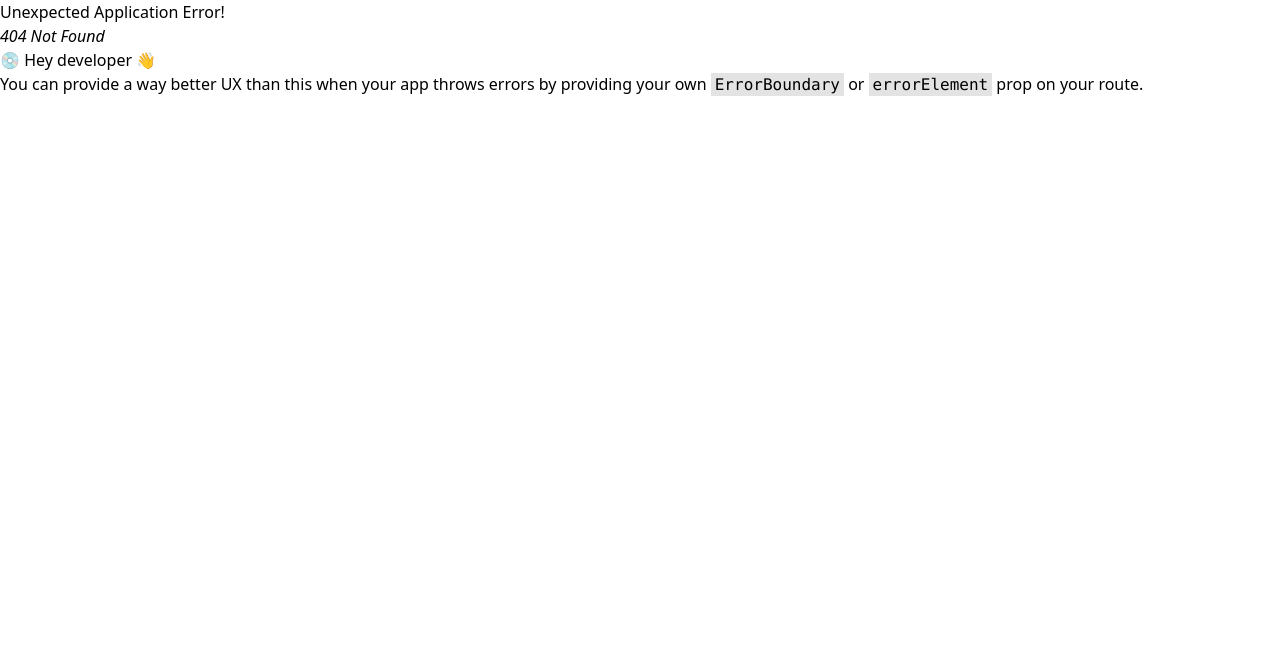
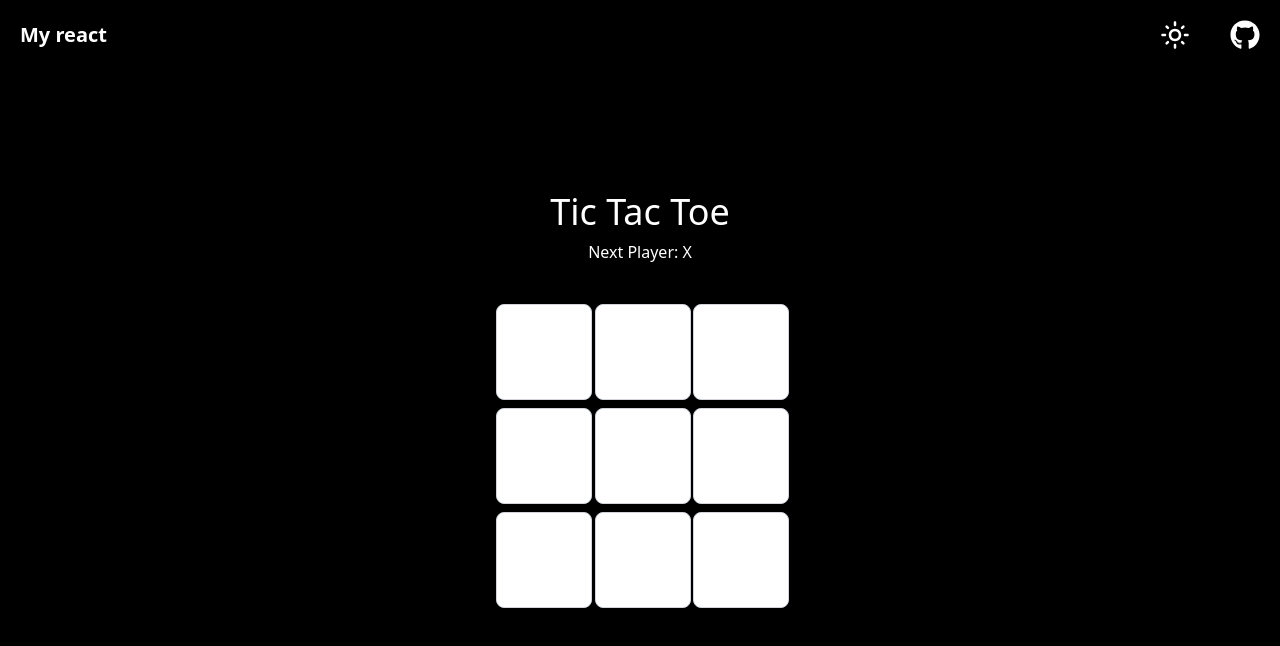
Before and after one commit to AriaPramesta/myReact, a React (Vite) app: page /tic-tac-toe in a window 1280 px wide. Before the commit this address had no page. Shown: the top 646 px of the page. Built offline with nearby package versions, Linux system fonts and the light colour scheme.

Commit message:
feat: create a Tic Tac Toe game

```diff
--- a/src/main.jsx
+++ b/src/main.jsx
@@ -6,6 +6,7 @@ import "./index.css";
 import App from "./App";
 import { Calculator } from "./pages/calculator/calculator.jsx";
 import { Counter } from "./pages/counter/counter.jsx";
+import { TicTacToe } from "./pages/tic-tac-toe/tic-tac-toe.jsx";
 
 const router = createBrowserRouter([
   {
@@ -20,6 +21,10 @@ const router = createBrowserRouter([
     path: "/counter",
     element: <Counter />,
   },
+  {
+    path: "/tic-tac-toe",
+    element: <TicTacToe />,
+  },
 ]);
 
 ReactDOM.createRoot(document.getElementById("root")).render(
--- /dev/null
+++ b/src/pages/tic-tac-toe/tic-tac-toe.jsx
@@ -0,0 +1,92 @@
+import { useState } from "react";
+import { Navbar } from "../../components/navbar";
+
+export function TicTacToe() {
+  const [board, setBoard] = useState(Array(9).fill(null));
+  const [isXNext, setisXNext] = useState(true);
+  const [winner, setWinner] = useState(null);
+
+  const winningCombinations = [
+    [0, 1, 2],
+    [3, 4, 5],
+    [6, 7, 8], //rows
+    [0, 3, 6],
+    [1, 4, 7],
+    [2, 5, 8], //colums
+    [0, 4, 8],
+    [2, 4, 6], //diagonal
+  ];
+
+  const checkWinner = (newBoard) => {
+    for (const combination of winningCombinations) {
+      const [a, b, c] = combination;
+      if (
+        newBoard[a] &&
+        newBoard[a] === newBoard[b] &&
+        newBoard[a] === newBoard[c]
+      ) {
+        setWinner(newBoard[a]);
+        return;
+      }
+
+      if (!newBoard.includes(null)) {
+        setWinner("Tie");
+      }
+    }
+  };
+
+  const handleClick = (index) => {
+    if (board[index] || winner) return;
+
+    const newBoard = board.slice();
+    newBoard[index] = isXNext ? "X" : "O";
+    setBoard(newBoard);
+    setisXNext(!isXNext);
+    checkWinner(newBoard);
+  };
+
+  const reset = () => {
+    setBoard(Array(9).fill(null));
+    setisXNext(true);
+    setWinner(null);
+  };
+
+  return (
+    <div className="text-white">
+      <Navbar />
+      <div className="bg-black h-screen flex justify-center items-center flex-col gap-10">
+        <div>
+          <h1 className=" text-4xl mb-2">Tic Tac Toe</h1>
+          <h2 className="text-center">
+            {winner
+              ? winner == "Tie"
+                ? "Its a Tie!"
+                : `Winner: ${winner}`
+              : `Next Player: ${isXNext ? "X" : "O"}`}
+          </h2>
+        </div>
+
+        <div className="grid grid-cols-3 gap-2 w-72">
+          {board.map((value, index) => (
+            <button
+              key={index}
+              onClick={() => handleClick(index)}
+              className="w-24 h-24 bg-white text-4xl font-bold border text-black border-gray-300 rounded-lg shadow-sm hover:bg-gray-400 transition"
+            >
+              {value}
+            </button>
+          ))}
+        </div>
+
+        {winner && (
+          <button
+            className="mt-4 px-6 py-2 bg-zinc-800 text-white font-semibold rounded-lg shadow-md hover:bg-zinc-700 transition"
+            onClick={reset}
+          >
+            New Game
+          </button>
+        )}
+      </div>
+    </div>
+  );
+}
```
